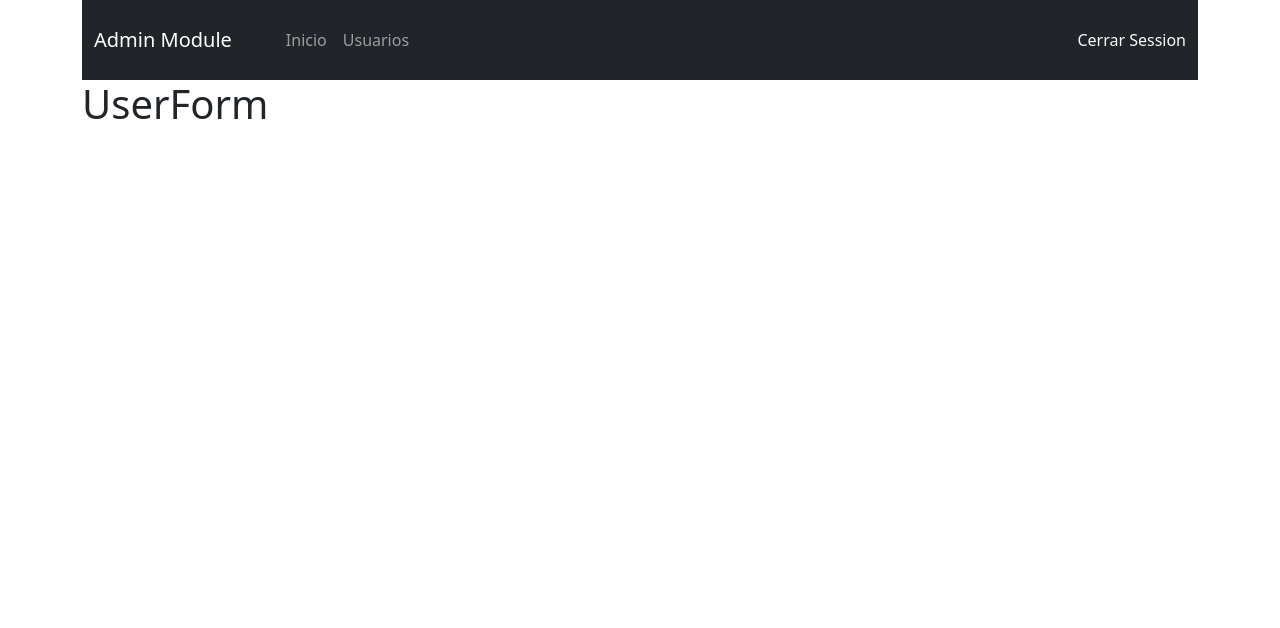
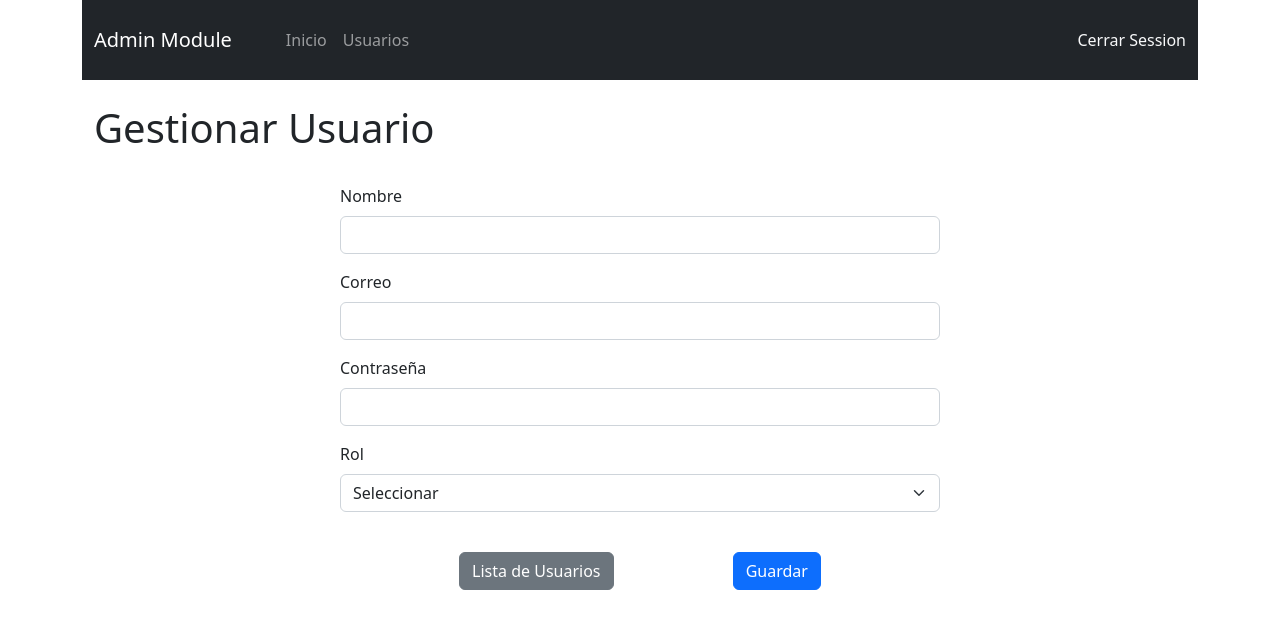
Before and after one commit to yosael/admin-module-web, a React (Vite) app: page /user in a window 1280 px wide. Shown: the top 628 px of the page. Built offline with nearby package versions, Linux system fonts and the light colour scheme.

Commit message:
User crud operation

```diff
--- a/index.html
+++ b/index.html
@@ -4,7 +4,7 @@
     <meta charset="UTF-8" />
     <link rel="icon" type="image/svg+xml" href="/vite.svg" />
     <meta name="viewport" content="width=device-width, initial-scale=1.0" />
-    <title>Vite + React + TS</title>
+    <title>Admin Module</title>
   </head>
   <body>
     <div id="root"></div>
--- a/package.json
+++ b/package.json
@@ -17,6 +17,7 @@
     "react-router-dom": "^6.10.0"
   },
   "devDependencies": {
+    "@types/bootstrap": "^5.2.6",
     "@types/node": "^18.16.1",
     "@types/react": "^18.0.28",
     "@types/react-dom": "^18.0.11",
--- a/src/App.tsx
+++ b/src/App.tsx
@@ -1,5 +1,5 @@
 import "bootstrap/dist/css/bootstrap.min.css";
-import "./App.css";
+
 import Navbar from "./components/Navbar";
 import { BrowserRouter, Routes, Route } from "react-router-dom";
 import Home from "./pages/Home";
--- /dev/null
+++ b/src/components/Loader.tsx
@@ -0,0 +1,9 @@
+export default function Loader() {
+  return (
+    <div className="d-flex justify-content-center" style={{ marginTop: "25%" }}>
+      <div className="spinner-border" role="status">
+        <span className="visually-hidden">Loading...</span>
+      </div>
+    </div>
+  );
+}
--- a/src/pages/Home.tsx
+++ b/src/pages/Home.tsx
@@ -1,3 +1,9 @@
 export default function Home() {
-  return <div>Home</div>;
+  return (
+    <div className="container">
+      <div className="d-flex">
+        <h1 className="py-4">Welcome to Admin Module</h1>
+      </div>
+    </div>
+  );
 }
--- a/src/pages/UserForm.tsx
+++ b/src/pages/UserForm.tsx
@@ -1,7 +1,160 @@
+import { useState, useEffect } from "react";
+import { UserResponse } from "../types/User";
+import { Link, useParams, useNavigate } from "react-router-dom";
+import UserService from "../service/UserService";
+import { Form } from "react-bootstrap";
+import Loader from "../components/Loader";
+
 export default function UserForm() {
+  const [user, setUser] = useState<UserResponse | null>(null);
+  const [loading, setLoading] = useState(false);
+  const [loadingData, setLoadingData] = useState(false);
+  const [password, setPassword] = useState("");
+  const params = useParams();
+  const navigate = useNavigate();
+
+  useEffect(() => {
+    const getUser = async (userId: string) => {
+      try {
+        setLoadingData(true);
+        const result = await UserService.getUserById(Number(userId));
+        setUser(result);
+      } catch (error) {
+        console.log(error);
+      } finally {
+        setLoadingData(false);
+      }
+    };
+
+    if (params.id) {
+      getUser(params.id);
+    }
+  }, []);
+
+  const onInputChange = (e: React.ChangeEvent<HTMLInputElement>) => {
+    const value = e.target.value;
+    const name = e.target.name;
+    setUser((prev) => ({ ...prev, [name]: value } as UserResponse));
+  };
+
+  const handleSelectChange = (event: React.ChangeEvent<HTMLSelectElement>) => {
+    const value = event.target.value;
+    setUser(
+      (prev) =>
+        ({
+          ...prev,
+          role: {
+            id: value,
+          },
+        } as UserResponse)
+    );
+  };
+
+  const onSubmit = async (e: React.FormEvent<HTMLFormElement>) => {
+    e.preventDefault();
+    if (!user) return;
+
+    try {
+      setLoading(true);
+      if (params.id) {
+        await UserService.updateUser(Number(params.id), {
+          name: user.name,
+          email: user.email,
+          password: password,
+          roleId: user.role?.id,
+        });
+      } else {
+        await UserService.createUser({
+          name: user.name,
+          email: user.email,
+          password: password,
+          roleId: user.role?.id,
+        });
+      }
+      navigate("/users");
+    } catch (error) {
+      console.log("error", error);
+    } finally {
+      setLoading(false);
+    }
+  };
+
+  if (loadingData) return <Loader />;
+
   return (
-    <div>
-      <h1>UserForm</h1>
+    <div className="container">
+      <h1 className="py-4">Gestionar Usuario</h1>
+      <Form style={{ maxWidth: 600 }} className="mx-auto" onSubmit={onSubmit}>
+        <div className="mb-3">
+          <label htmlFor="name" className="form-label">
+            Nombre
+          </label>
+          <input
+            type="text"
+            className="form-control"
+            id="name"
+            value={user?.name || ""}
+            name="name"
+            onChange={onInputChange}
+            required
+          />
+        </div>
+        <div className="mb-3">
+          <label htmlFor="email" className="form-label">
+            Correo
+          </label>
+          <input
+            type="email"
+            className="form-control"
+            id="email"
+            name="email"
+            value={user?.email || ""}
+            onChange={onInputChange}
+            required
+          />
+        </div>
+        <div className="mb-3">
+          <label htmlFor="password" className="form-label">
+            Contraseña
+          </label>
+          <input
+            type="password"
+            className="form-control"
+            id="password"
+            required
+            onChange={(e) => setPassword(e.target.value)}
+            name="password"
+            value={password}
+            minLength={6}
+          />
+        </div>
+        <div className="mb-3">
+          <label htmlFor="role" className="form-label">
+            Rol
+          </label>
+          <Form.Select
+            className="form-select"
+            id="role"
+            name="role"
+            onChange={handleSelectChange}
+            value={user?.role?.id || ""}
+          >
+            <option value="">Seleccionar</option>
+            <option value="admin">ADMIN</option>
+            <option value="readonly">READ ONLY</option>
+          </Form.Select>
+        </div>
+        <div className="d-flex justify-content-evenly py-4">
+          <Link to={"/users"}>
+            <button type="submit" className="btn btn-secondary">
+              Lista de Usuarios
+            </button>
+          </Link>
+          <button type="submit" className="btn btn-primary">
+            Guardar
+          </button>
+        </div>
+      </Form>
     </div>
   );
 }
--- a/src/pages/UserList.tsx
+++ b/src/pages/UserList.tsx
@@ -1,24 +1,113 @@
+import Loader from "../components/Loader";
 import UserService from "../service/UserService";
 import { UserResponse } from "../types/User";
 import { useState, useEffect } from "react";
+import { Link } from "react-router-dom";
+import Button from "react-bootstrap/Button";
+import Modal from "react-bootstrap/Modal";
 
 export default function UserList() {
   const [users, setUsers] = useState<UserResponse[]>([]);
+  const [loading, setLoading] = useState(false);
+  const [show, setShow] = useState(false);
+  const [deleteId, setDeleteId] = useState<number | null>(null);
 
   useEffect(() => {
     const fetchUsers = async () => {
       try {
+        setLoading(true);
         const response = await UserService.getAllUsers();
         setUsers(response);
-      } catch (error) {}
+      } catch (error) {
+        console.log(error);
+      } finally {
+        setLoading(false);
+      }
     };
     fetchUsers();
   }, []);
 
+  const onDelete = async () => {
+    try {
+      setLoading(true);
+      await UserService.deleteUser(deleteId as number);
+      setUsers(users.filter((user) => user.id !== (deleteId as number)));
+    } catch (error) {
+      console.log(error);
+    } finally {
+      setLoading(false);
+      handleClose();
+      setDeleteId(null);
+    }
+  };
+
+  const deleteModal = (id: number) => {
+    setDeleteId(id);
+    handleShow();
+  };
+
+  const handleClose = () => setShow(false);
+  const handleShow = () => setShow(true);
+
+  if (loading) return <Loader />;
+
   return (
-    <div>
-      <h1>UserList</h1>
-      {JSON.stringify(users)}
+    <div className="container">
+      <h1 className="py-4">UserList</h1>
+      <div className="d-flex ">
+        <Link to={"/user"}>
+          <button className="btn btn-primary py-2">Agregar Usuario</button>
+        </Link>
+      </div>
+      <table className="table table-striped p-50">
+        <thead>
+          <tr>
+            <th scope="col">Nombre</th>
+            <th scope="col">Correo</th>
+            <th scope="col">Rol</th>
+            <th scope="col" colSpan={2}>
+              Acciones
+            </th>
+          </tr>
+        </thead>
+        <tbody>
+          {users.map((user) => (
+            <tr key={user.id}>
+              <th scope="row">{user.name}</th>
+              <td>{user.email}</td>
+              <td>{user.role.name}</td>
+              <td>
+                <Link to={`/user/${user.id}`} className="btn btn-primary">
+                  Editar
+                </Link>
+              </td>
+              <td>
+                <button
+                  className="btn btn-danger"
+                  onClick={() => deleteModal(user.id)}
+                  disabled={loading}
+                >
+                  Eliminar
+                </button>
+              </td>
+            </tr>
+          ))}
+        </tbody>
+      </table>
+      <Modal show={show} onHide={handleClose}>
+        <Modal.Header closeButton>
+          <Modal.Title>Eliminar Usuario</Modal.Title>
+        </Modal.Header>
+        <Modal.Body>Quieres Borrar el usuario?</Modal.Body>
+        <Modal.Footer>
+          <Button variant="secondary" onClick={handleClose}>
+            Cancelar
+          </Button>
+          <Button variant="primary" onClick={onDelete}>
+            Borrar
+          </Button>
+        </Modal.Footer>
+      </Modal>
     </div>
   );
 }
--- a/src/service/UserService.ts
+++ b/src/service/UserService.ts
@@ -38,10 +38,13 @@ export default class UserService {
     }
   }
 
-  public static async updateUser(userData: UserRequest): Promise<UserResponse> {
+  public static async updateUser(
+    userId: number,
+    userData: UserRequest
+  ): Promise<UserResponse> {
     try {
       const response = await fetch(
-        `${import.meta.env.VITE_APP_API_URL}/users`,
+        `${import.meta.env.VITE_APP_API_URL}/users/${userId}`,
         {
           method: "PUT",
           headers: {
--- a/src/types/User.ts
+++ b/src/types/User.ts
@@ -1,12 +1,12 @@
 export type UserRequest = {
   name: string;
   email: string;
-  password: string;
-  roleId: number;
+  password?: string;
+  roleId: string;
 };
 
 export type Role = {
-  id: number;
+  id: string;
   name: string;
 };
 
```
Also changed, not shown: src/main.tsx (+6 -7 lines), 1 other file (tests, documents, lock files or other folders).
